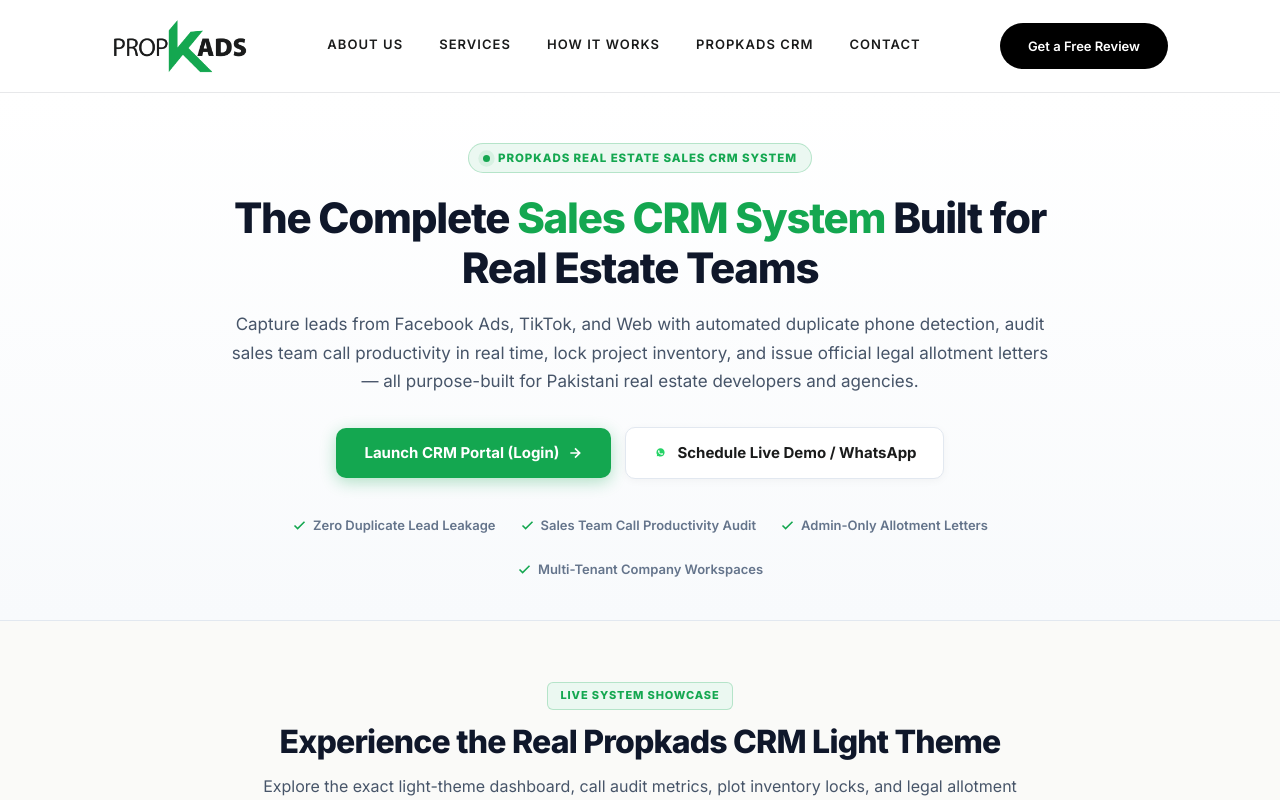
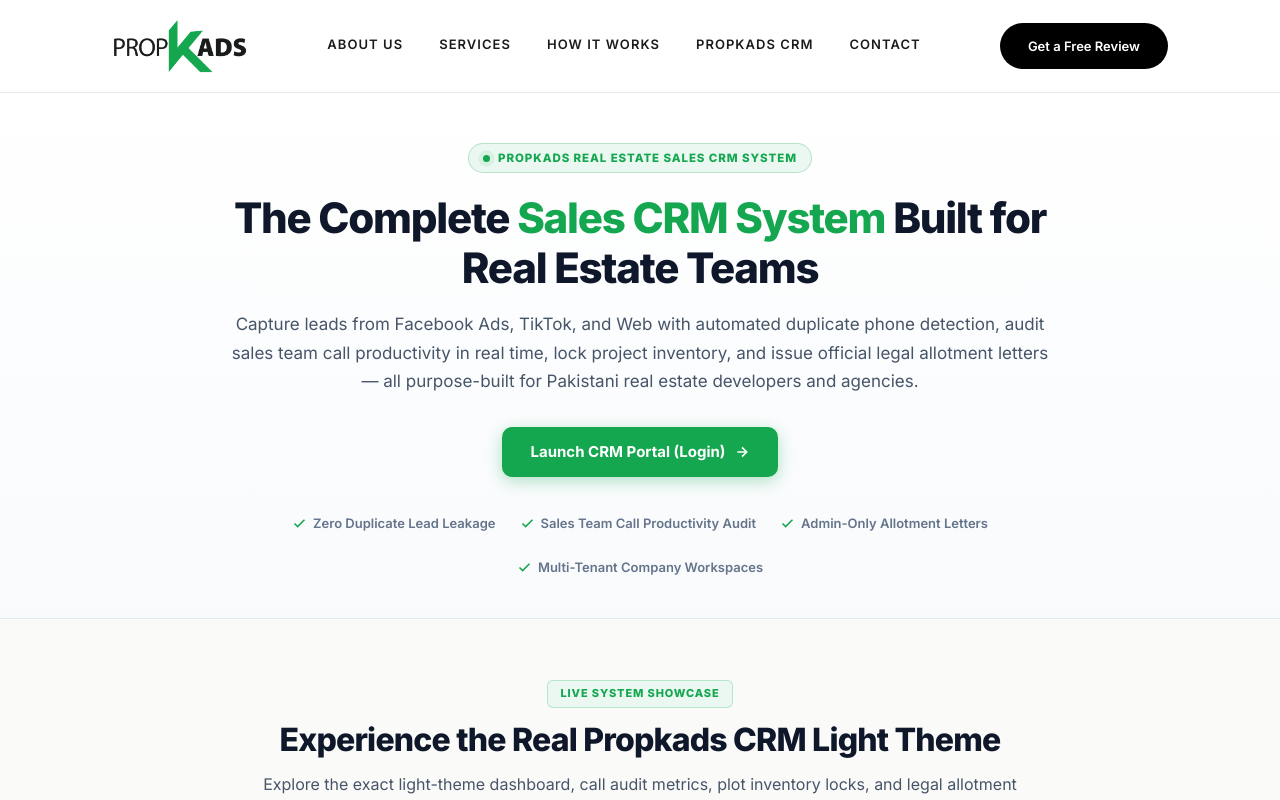
Before and after one commit to khurram7jc/propkads-website, a Next.js app: page /crm in a window 1280 px wide. Shown: the top 800 px of the page. Built offline with nearby package versions, Linux system fonts and the light colour scheme; no server answers; the database is empty.

Commit message:
Remove Schedule Live Demo WhatsApp button from CRM hero section

```diff
--- a/app/crm/page.js
+++ b/app/crm/page.js
@@ -48,17 +48,6 @@ export default function CRMProductPage() {
                 <svg width="16" height="16" viewBox="0 0 24 24" fill="none" stroke="currentColor" strokeWidth="2.5">
                   <path d="M5 12h14M12 5l7 7-7 7"/>
                 </svg>
-              </a>
-              <a
-                href="https://wa.me/923332000649?text=Hello%20Propkads,%20I%20am%20interested%20in%20a%20demo%20of%20the%20Propkads%20Real%20Estate%20Sales%20CRM%20System."
-                target="_blank"
-                rel="noopener noreferrer"
-                className="crm-btn-whatsapp-lg"
-              >
-                <svg width="17" height="17" viewBox="0 0 24 24" fill="#25D366">
-                  <path d="M12.031 6.172c-3.181 0-5.767 2.586-5.768 5.766-.001 1.298.38 2.27 1.019 3.287l-.582 2.128 2.182-.573c.978.58 1.911.928 3.145.929 3.178 0 5.767-2.587 5.768-5.766.001-3.187-2.575-5.77-5.764-5.771zm3.392 8.244c-.144.405-.837.774-1.17.824-.299.045-.677.063-1.092-.069-.252-.08-.575-.187-.988-.365-1.739-.751-2.874-2.502-2.961-2.617-.087-.116-.708-.94-.708-1.793s.448-1.273.607-1.446c.159-.173.346-.217.462-.217l.332.006c.106.005.249-.04.39.298.144.347.491 1.2.534 1.287.043.087.072.188.014.304-.058.116-.087.188-.173.289l-.26.304c-.087.086-.177.18-.076.354.101.174.449.741.964 1.201.662.591 1.221.774 1.394.86.174.086.275.072.376-.043.101-.116.433-.506.549-.68.116-.173.231-.144.39-.086s1.011.477 1.184.564.289.13.332.202c.045.072.045.419-.099.824z"/>
-                </svg>
-                <span>Schedule Live Demo / WhatsApp</span>
               </a>
             </div>
 
```
